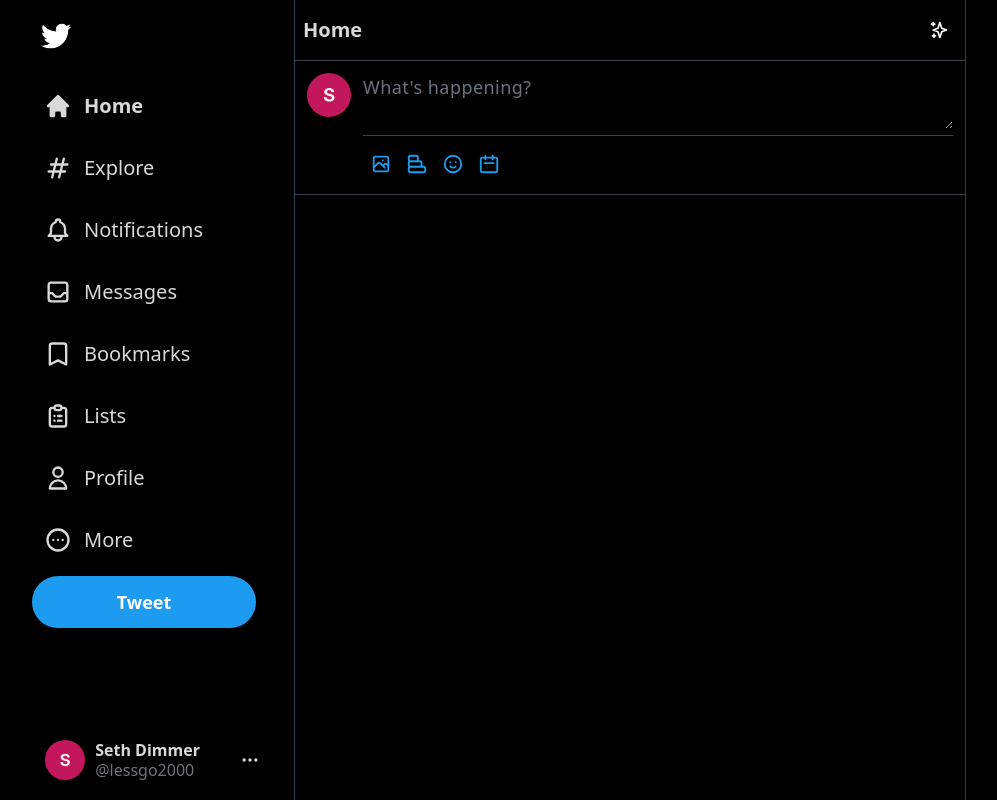
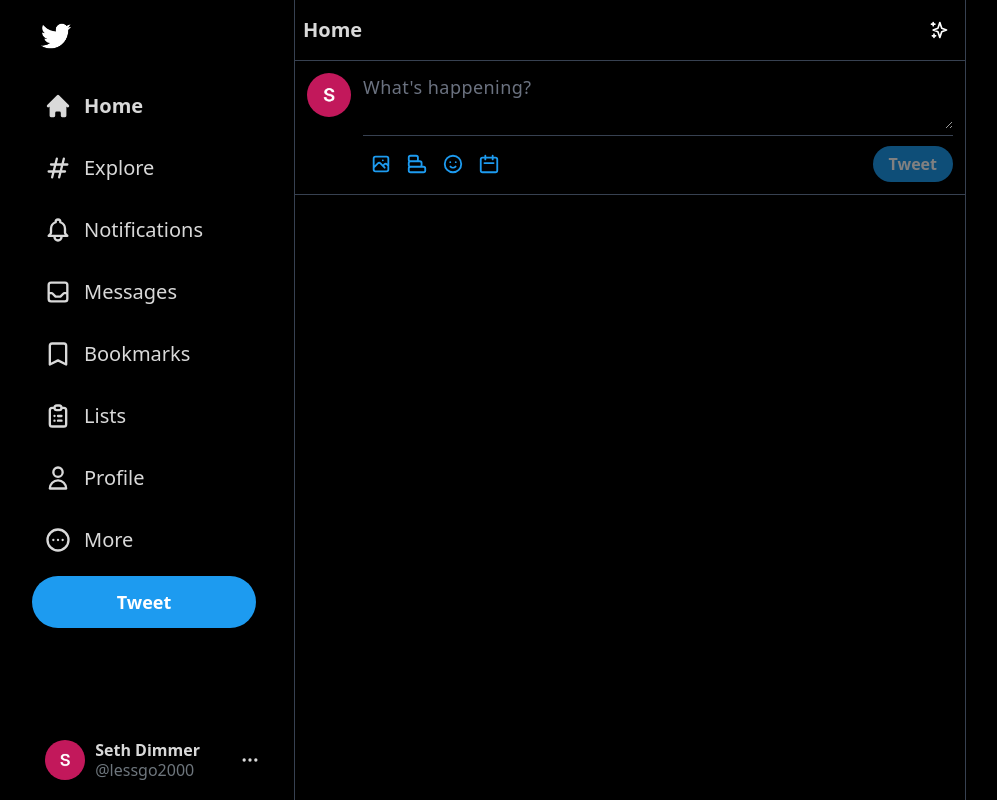
Before and after one commit to SethDimmer123/twitter-clone-bad, a Next.js app: page / in a window 1280 px wide. Shown: the whole page, without its empty margins (76-1073 px from the left). Built offline with nearby package versions, Linux system fonts and the light colour scheme.

Commit message:
initial commit

```diff
--- a/components/Input.js
+++ b/components/Input.js
@@ -13,6 +13,16 @@ function input() {
     const filePickerRef = useRef(null)
 
     const addImageToPost = () => {};
+
+    const addEmoji = (e) => {
+      let sym = e.unified.split("-");
+      let codesArray = [];
+      sym.forEach((el) => codesArray.push("0x" + el));
+      let emoji = String.fromCodePoint(...codesArray);
+      setInput(input + emoji);
+    };
+
+
   return (
   <div className={`border-b border-gray-700 p-3 flex space-x-3
   overflow-y-scroll`}>{/**use gap-x-3 to see how many pixels */}
@@ -22,7 +32,10 @@ function input() {
      />
      <div className="w-full divide-y divide-gray-700">
         {/* divide-y creates a line between the children */}
-        <div className={``}>
+
+        {/* space increases when typing in input */}
+        <div className={`${selectedFile && "pb-7"} ${input &&
+        "space-y-2.5"}`}>
             <textarea
             value={input}
             onChange={(e) => setInput(e.target.value)}//now i can type anything i want
@@ -77,11 +90,20 @@ function input() {
 
               {showEmojis &&(
                <Picker
-                //    onSelect={addEmoji}
+                   onEmojiSelect={addEmoji}
                theme="dark"
              />
               )}
             </div>
+            <button className="bg-[#1d9bf0] text-white
+            rounded-full px-4 py-1.5 font-bold
+            shadow-md hover:bg-[#1a8cd8] disabled:hover:bg-[#1d9bf0]
+            disabled:opacity-50 disabled:cursor-default"
+             disabled={!input.trim() && !selectedFile}
+            //  onClick={sendPost}
+             >
+              Tweet
+            </button>
          </div>
      </div>
   </div>
```
